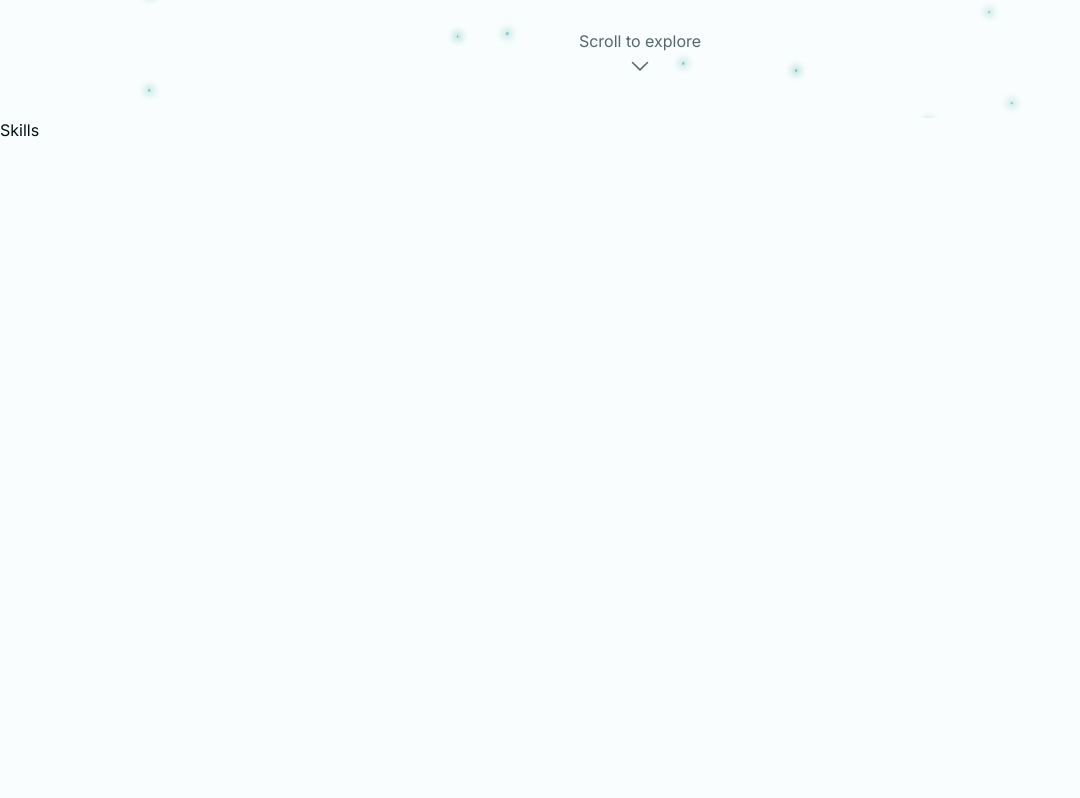
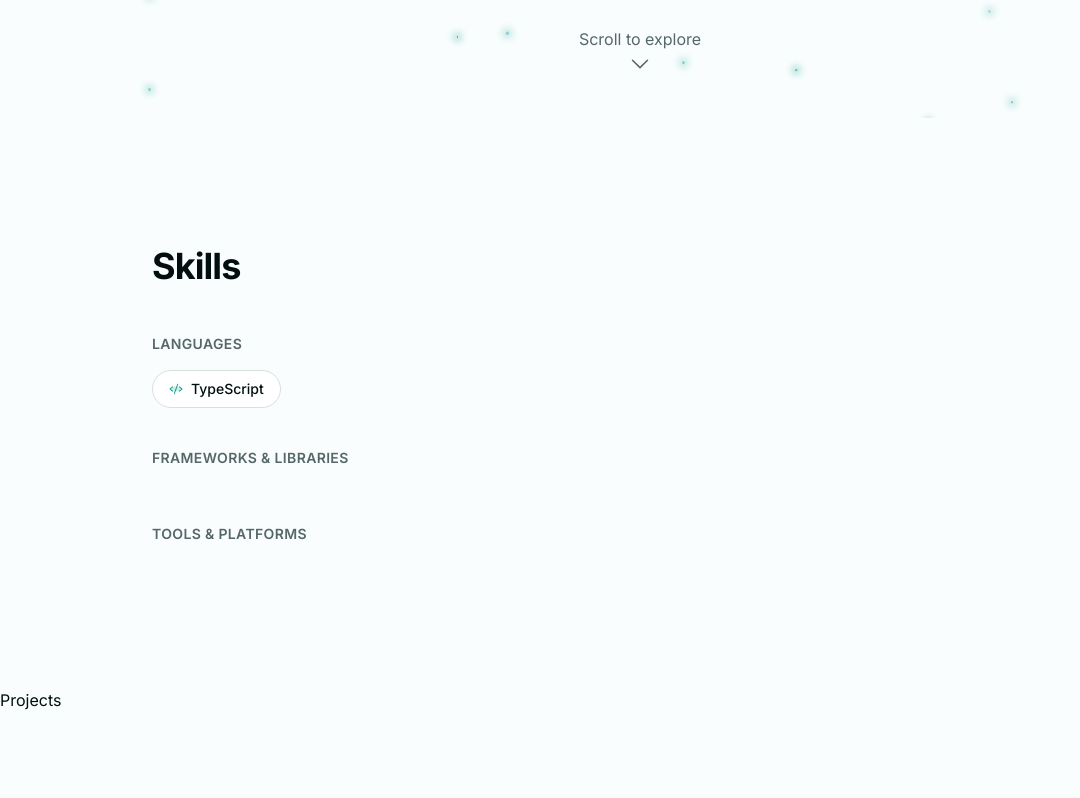
Before and after one commit to CalebNull/Portfolio, a Next.js app: page / in a window 1280 px wide. Shown: the part 682-1480 px from the top of the page, without its empty margins (0-1080 px from the left). Built offline with nearby package versions, Linux system fonts and the light colour scheme.

Commit message:
skills setup

```diff
--- a/components/skills.tsx
+++ b/components/skills.tsx
@@ -1,9 +1,93 @@
-import React from "react"
+"use client"
+
+import { CodeIcon } from "@phosphor-icons/react/dist/ssr"
+import { cn } from "@/lib/utils"
+import { useEffect, useRef, useState } from "react"
+
+type Skill = {
+  label: string
+  icon: React.ReactNode
+}
+
+type SkillGroup = {
+  title: string
+  skills: Skill[]
+}
+
+const SKILL_GROUPS: SkillGroup[] = [
+  {
+    title: "Languages",
+    skills: [{ label: "TypeScript", icon: <CodeIcon weight="duotone" /> }],
+  },
+  {
+    title: "Frameworks & Libraries",
+    skills: [],
+  },
+  {
+    title: "Tools & Platforms",
+    skills: [],
+  },
+]
 
 export default function Skills() {
+  const sectionRef = useRef<HTMLDivElement>(null)
+  const [isVisible, setIsVisible] = useState(false)
+
+  useEffect(() => {
+    const el = sectionRef.current
+    if (!el) return
+
+    const observer = new IntersectionObserver(
+      ([entry]) => {
+        if (entry.isIntersecting) {
+          setIsVisible(true)
+          observer.disconnect()
+        }
+      },
+      { threshold: 0.2, rootMargin: "0px 0px -35% 0px" }
+    )
+
+    observer.observe(el)
+    return () => observer.disconnect()
+  }, [])
+
   return (
-    <div className="min-h-svh overflow-hidden">
-      <div className="">Skills</div>
-    </div>
+    <section
+      id="skills"
+      ref={sectionRef}
+      className="mx-auto max-w-5xl px-6 py-32"
+    >
+      <h2 className="text-3xl font-bold tracking-tight sm:text-4xl">Skills</h2>
+
+      <div className="mt-12 flex flex-col gap-10">
+        {SKILL_GROUPS.map((group, groupIndex) => (
+          <div
+            key={group.title}
+            className={cn(
+              "transition-all duration-700 ease-out",
+              isVisible
+                ? "translate-y-0 opacity-100"
+                : "translate-y-6 opacity-0"
+            )}
+            style={{ transitionDelay: `${groupIndex * 100}ms` }}
+          >
+            <h3 className="text-sm font-semibold tracking-wide text-muted-foreground uppercase">
+              {group.title}
+            </h3>
+            <div className="mt-4 flex flex-wrap gap-3">
+              {group.skills.map((skill) => (
+                <div
+                  key={skill.label}
+                  className="flex items-center gap-2 rounded-full border border-border bg-card px-4 py-2 text-sm font-medium transition-colors hover:border-primary/50"
+                >
+                  <span className="text-primary">{skill.icon}</span>
+                  {skill.label}
+                </div>
+              ))}
+            </div>
+          </div>
+        ))}
+      </div>
+    </section>
   )
 }
```
